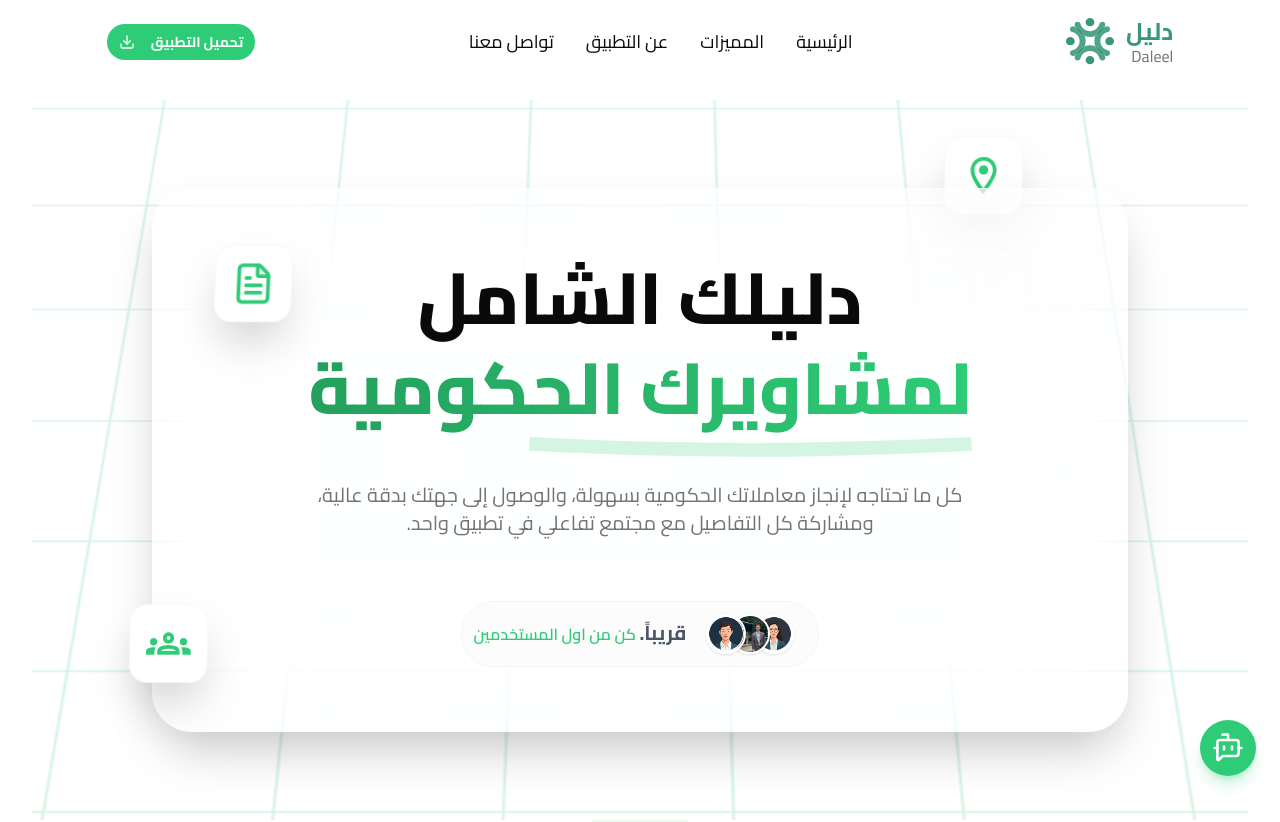
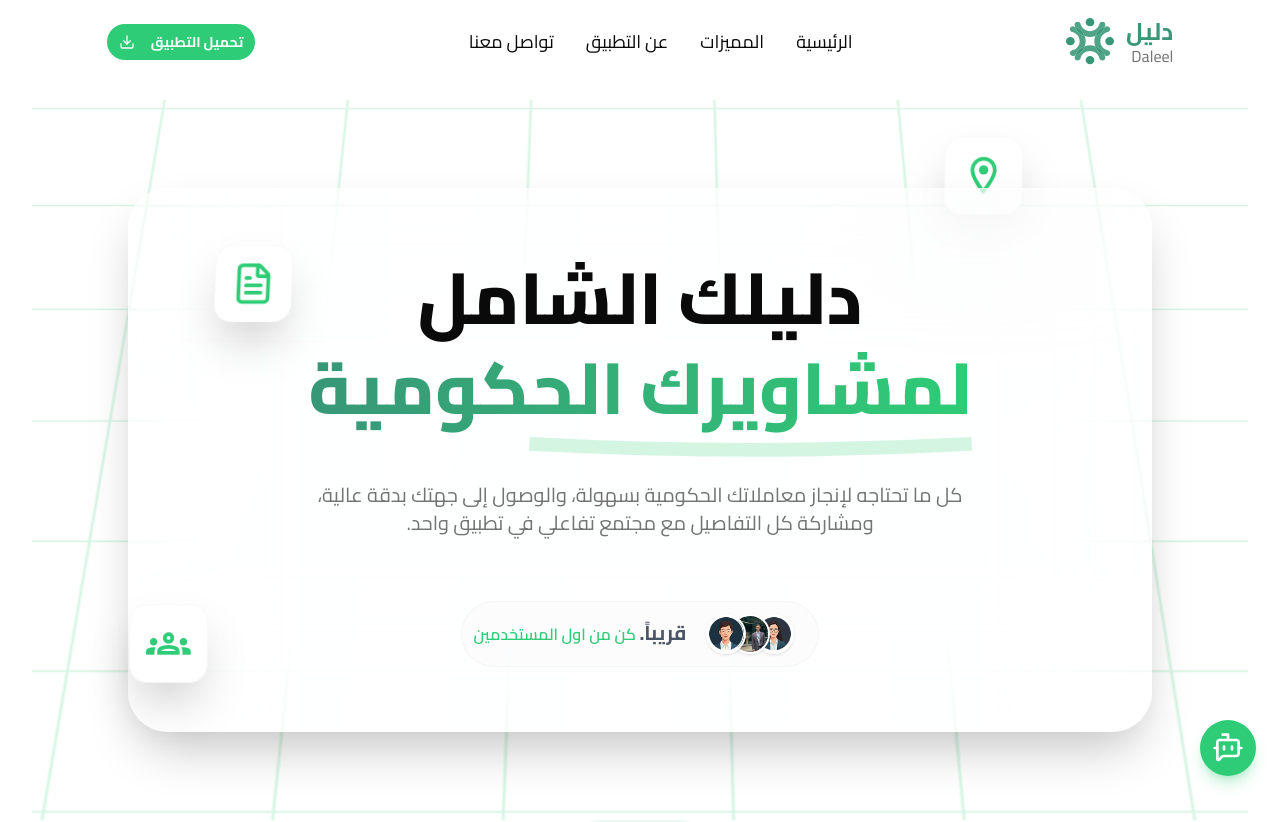
Before and after one commit to abdullahMohamed13/DALEEL, a React (Vite) app in the folder frontend/: page / in a window 1280 px wide. Shown: the top 822 px of the page. Built offline with nearby package versions, Linux system fonts and the light colour scheme.

Commit message:
style: reduced padding for better symmetry

```diff
--- a/frontend/src/sections/Hero.tsx
+++ b/frontend/src/sections/Hero.tsx
@@ -123,7 +123,7 @@ export default function Hero() {
 
             {/* Central 3D Platform */}
             <motion.div
-                className='relative z-10 w-full max-w-5xl mx-auto px-6'
+                className='relative z-10 w-full max-w-5xl mx-auto'
                 style={{
                     rotateX,
                     rotateY,
@@ -140,7 +140,7 @@ export default function Hero() {
                     <motion.div style={{ transform: "translateZ(80px)" }} className="relative">
                         <h2 className="font-extrabold text-4xl sm:text-5xl md:text-7xl leading-tight">
                             دليلك الشامل <br />
-                            <span className="text-primary bg-clip-text text-transparent bg-gradient-to-l from-primary to-[#23A05D]">
+                            <span className="bg-clip-text text-transparent bg-gradient-to-l from-primary to-secondary">
                                 لمشاويرك الحكومية
                             </span>
                         </h2>
```
